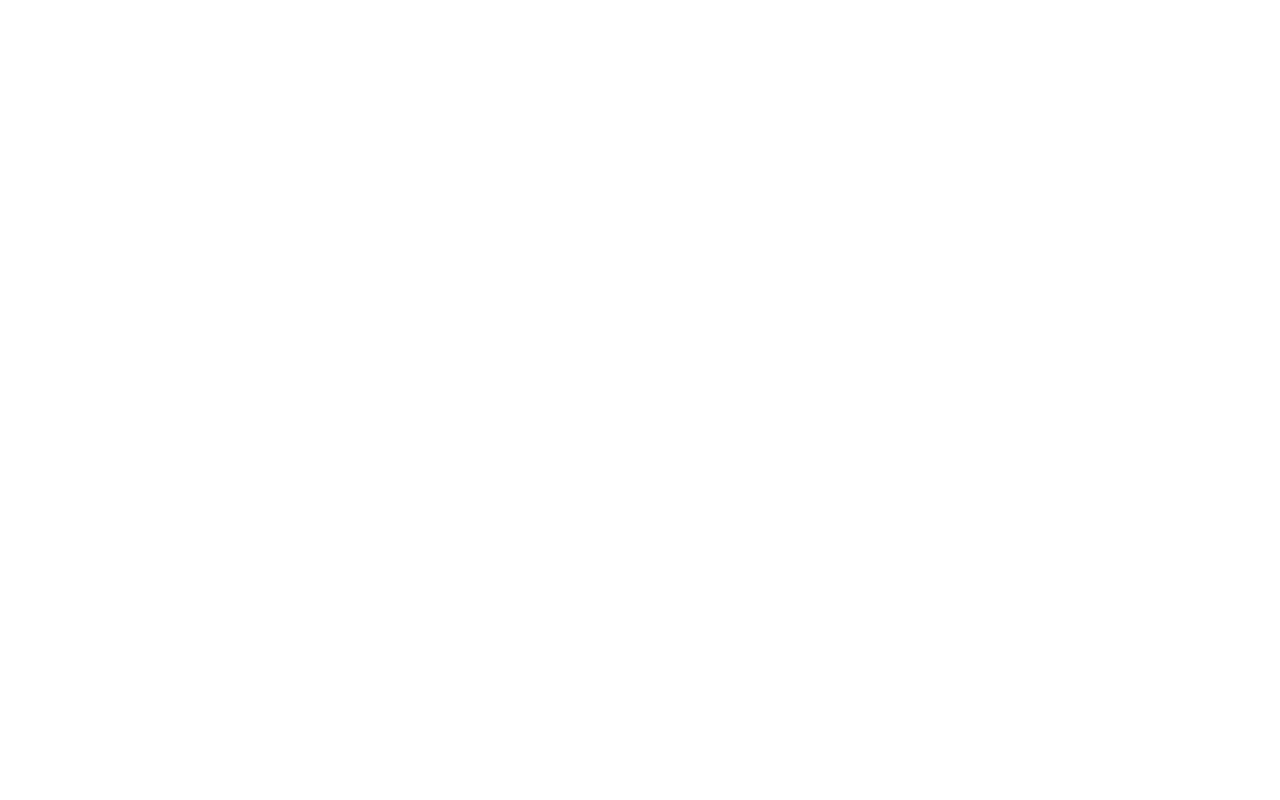
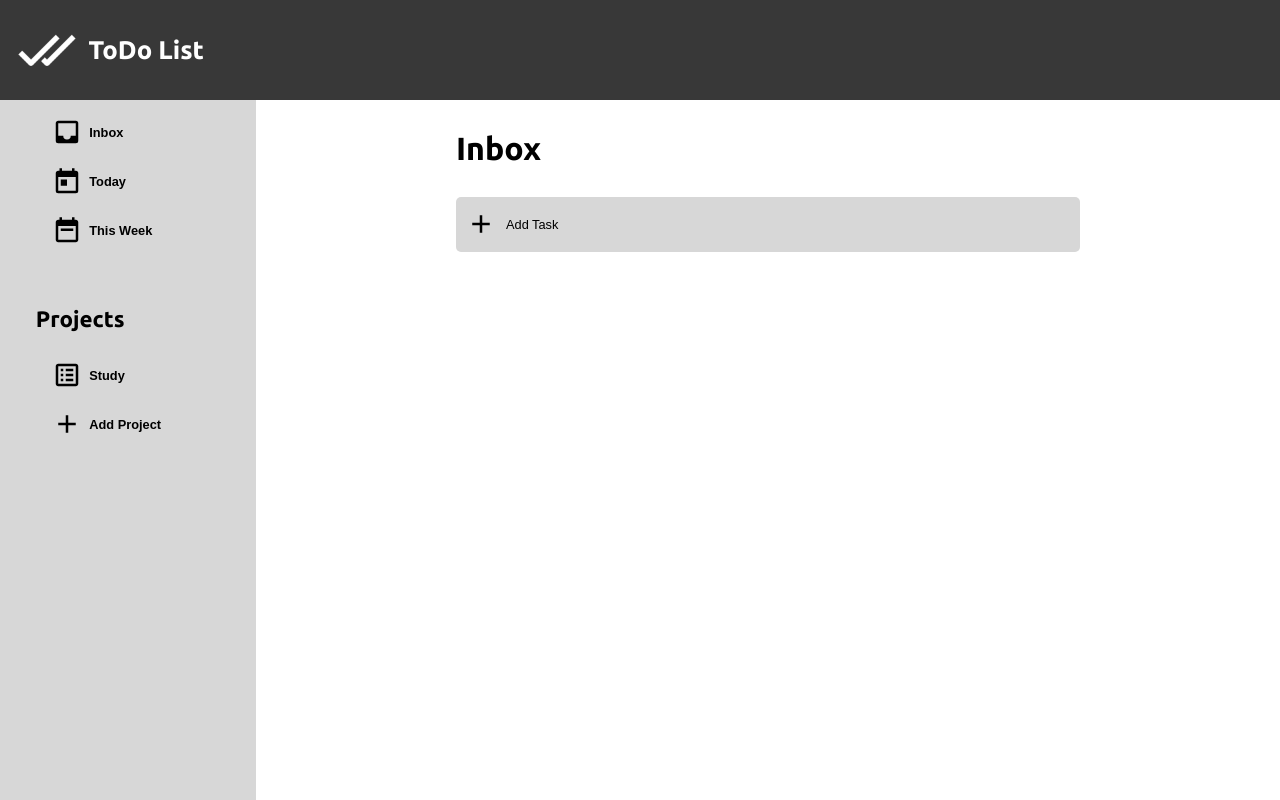
Before and after one commit to notaarryan/To-Do-List, a website built with webpack: page src/template.html in a window 1280 px wide. Built offline with nearby package versions, Linux system fonts and the light colour scheme; a web font is replaced by a local one.

Commit message:
Implemented layout and style of the application
- Completed the layout of the website
- Also completed the styling of the website

```diff
--- a/src/style.css
+++ b/src/style.css
@@ -0,0 +1,145 @@
+:root {
+    font-family: Ubuntu, system-ui, sans-serif;
+    font-size: 16px;
+    --header-background-color: #383838;
+    --sidebar-background-color: #d7d7d7;
+    --button-background-color: #d7d7d7;
+    --active-button-background-color: #afafaf;
+}
+
+* {
+    padding: 0;
+    margin: 0;
+    box-sizing: border-box;
+}
+
+body {
+    height: 100vh;
+    display: grid;
+    grid-template-rows: 1fr 7fr;
+}
+
+header {
+    color: white;
+    background-color: var(--header-background-color);
+    padding: min(1%, 5px);
+    display: flex;
+    justify-content: flex-start;
+    gap: min(1.5%, 10px);
+    align-items: center;
+}
+
+header>div.title {
+    font-size: clamp(1.5rem, 2vw, 2rem);
+    font-weight: bold;
+}
+
+header img {
+    margin-left: min(10px, 1.5%);
+    width: 5%;
+    height: auto;
+}
+
+div.content {
+    display: grid;
+    grid-template-columns: 1fr 4fr;
+}
+
+div.content>div.menu {
+    padding: min(20px, 5%);
+    display: flex;
+    flex-direction: column;
+    align-items: center;
+    gap: min(10px, 2%);
+    background-color: var(--sidebar-background-color);
+}
+
+div.content>div.menu div {
+    display: flex;
+    justify-content: center;
+}
+
+body>div.content>div.menu>div.projects-container {
+    display: flex;
+    flex-direction: column;
+    margin-top: min(25px, 10%);
+}
+
+body>div.content>div.menu>div.projects-container>div#project-btn-container {
+    align-items: center;
+    width: 100%;
+    display: flex;
+    flex-direction: column;
+    gap: min(10px, 2vw);
+}
+
+
+div.content>div.menu div>button {
+    padding: min(15px, 2%) min(10px, 5%);
+    width: 75%;
+    display: flex;
+    align-items: center;
+    border: none;
+    gap: min(10px, 5%);
+    background-color: var(--button-background-color);
+}
+
+div.content>div.menu div>button.clicked {
+    background-color: var(--active-button-background-color);
+    border-radius: 5px;
+}
+
+button:hover {
+    cursor: pointer;
+}
+
+div.content>div.menu div>button>img {
+    width: min(30px, 30%);
+}
+
+div.content>div.menu div>button>div.subtitle {
+    font-size: clamp(0.75rem, 1vw, 1rem);
+    font-weight: bold;
+}
+
+div.content>div.menu>div.projects-container>div#projects-title {
+    font-weight: bold;
+    text-align: left;
+    display: flex;
+    justify-content: flex-start;
+    padding: min(35px, 10%);
+    font-size: clamp(1rem, 1.75vw, 1.5rem);
+}
+
+div.main-content-container {
+    padding: min(30px, 5vw) min(200px, 20vw);
+    width: 100%;
+    height: auto;
+    display: flex;
+    flex-direction: column;
+    gap: min(30px, 5vw);
+}
+
+div.main-content-container>div.main-content-title {
+    font-size: clamp(1.5rem, 2.5vw, 2rem);
+    font-weight: bold;
+}
+
+div.main-content-container>div.main-content>button#add-task {
+    width: 100%;
+    padding: min(15px, 2%) min(10px, 5%);
+    display: flex;
+    align-items: center;
+    border: none;
+    gap: min(10px, 5%);
+    background-color: var(--button-background-color);
+    border-radius: 5px;
+}
+
+div.main-content-container>div.main-content>button#add-task>img {
+    width: min(30px, 30%);
+}
+
+div.main-content-container>div.main-content>button#add-task>div.subtitle {
+    font-size: clamp(0.75rem, 1vw, 1rem);
+}
--- a/src/template.html
+++ b/src/template.html
@@ -4,11 +4,80 @@
 <head>
     <meta charset="UTF-8">
     <meta name="viewport" content="width=device-width, initial-scale=1.0">
+    <link rel="icon" type="image/svg" href="./images/check-all.svg">
+    <link rel="preconnect" href="https://fonts.googleapis.com">
+    <link rel="preconnect" href="https://fonts.gstatic.com" crossorigin>
+    <link
+        href="https://fonts.googleapis.com/css2?family=Edu+NSW+ACT+Cursive:wght@400..700&family=Lexend+Zetta:wght@100..900&family=Nunito:ital,wght@0,200..1000;1,200..1000&family=Oswald:wght@200..700&family=Sansita+Swashed:wght@300..900&family=Ubuntu:ital,wght@0,300;0,400;0,500;0,700;1,300;1,400;1,500;1,700&family=VT323&family=WDXL+Lubrifont+TC&display=swap"
+        rel="stylesheet">
     <title>To Do List</title>
 </head>
 
 <body>
-
+    <header>
+        <img src="./images/icons8-double-check-96.png">
+        <div class="title">ToDo List</div>
+    </header>
+    <div class="content">
+        <div class="menu">
+            <div class="inbox-btn-container">
+                <button id="inbox-btn">
+                    <img src="./images/inbox.svg">
+                    <div class="subtitle">
+                        Inbox
+                    </div>
+                </button>
+            </div>
+            <div class="today-btn-container">
+                <button id="today-btn">
+                    <img src="./images/calendar-today.svg">
+                    <div class="subtitle">
+                        Today
+                    </div>
+                </button>
+            </div>
+            <div class="this-week-btn-container">
+                <button id="this-week-btn">
+                    <img src="./images/calendar-week.svg">
+                    <div class="subtitle">
+                        This Week
+                    </div>
+                </button>
+            </div>
+            <div class="projects-container">
+                <div id="projects-title">
+                    Projects
+                </div>
+                <div id="project-btn-container">
+                    <button id="project-btn">
+                        <img src="./images/list-box-outline.svg">
+                        <div class="subtitle">
+                            Study
+                        </div>
+                    </button>
+                    <button id="add-project-btn">
+                        <img src="./images/plus.svg">
+                        <div class="subtitle">
+                            Add Project
+                        </div>
+                    </button>
+                </div>
+            </div>
+        </div>
+        <div class="main-content-container">
+            <div class="main-content-title">
+                Inbox
+            </div>
+            <div class="main-content">
+                <button id="add-task">
+                    <img src="./images/plus.svg">
+                    <div class="subtitle">
+                        Add Task
+                    </div>
+                </button>
+            </div>
+        </div>
+    </div>
 </body>
 
 </html>
--- a/webpack.common.js
+++ b/webpack.common.js
@@ -15,4 +15,20 @@ module.exports = {
     path: path.resolve(__dirname, "dist"),
     clean: true,
   },
+  module: {
+    rules: [
+      {
+        test: /\.css$/i,
+        use: ["style-loader", "css-loader"],
+      },
+      {
+        test: /\.html$/i,
+        use: "html-loader",
+      },
+      {
+        test: /\.(png|svg|jpg|jpeg|gif)$/i,
+        type: "asset/resource",
+      },
+    ],
+  },
 };
```
Also changed, not shown: src/images/calendar-today.svg (added), src/images/calendar-week.svg (added), src/images/check-all.svg (added), src/images/icons8-double-check-96.png (added), src/images/icons8-double-tick.gif (added), src/images/inbox.svg (added), src/images/list-box-outline.svg (added), src/images/plus.svg (added).
